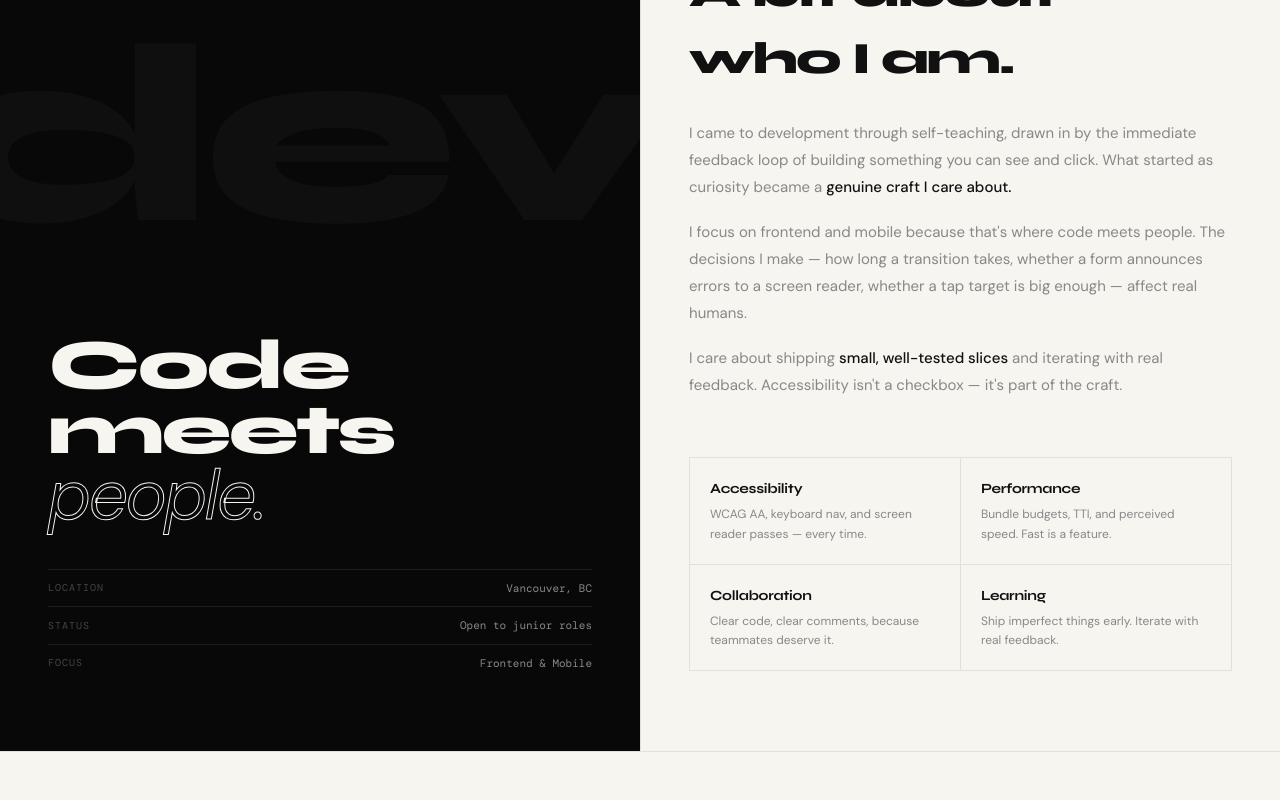
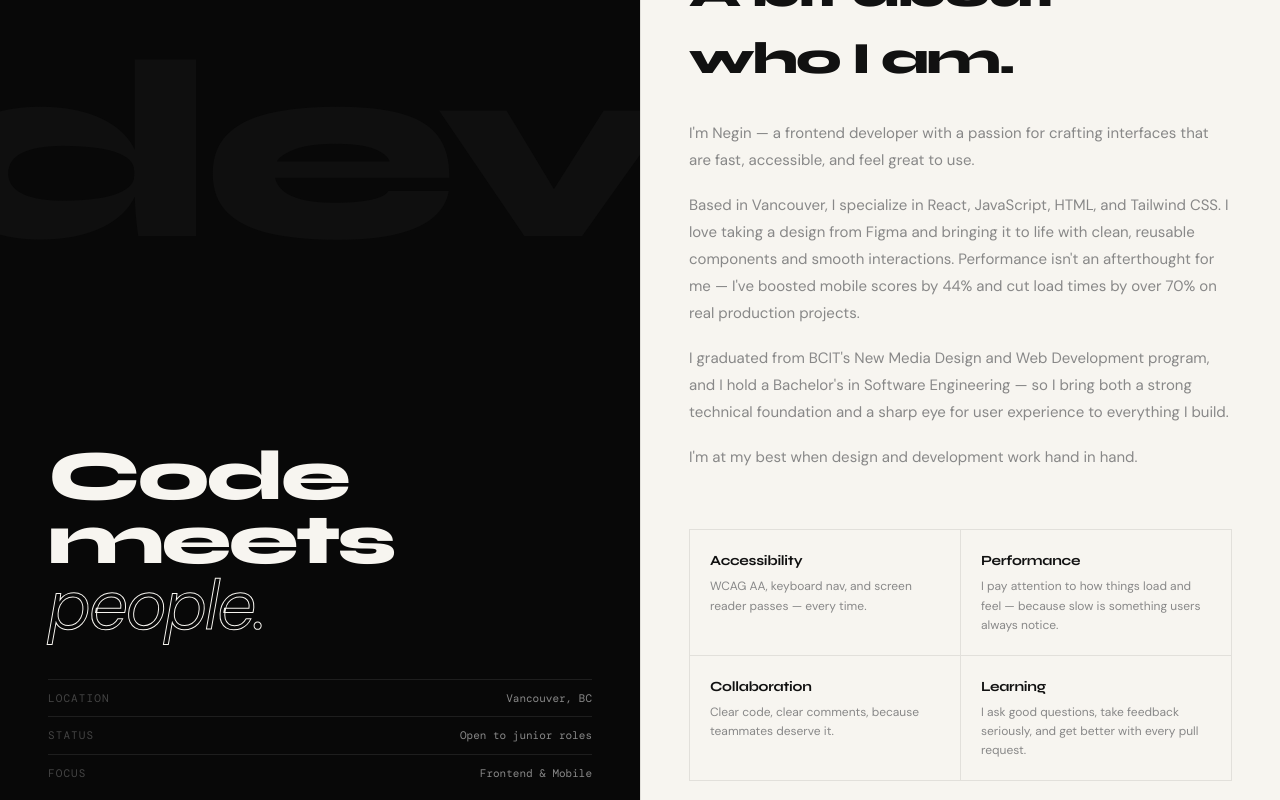
Before and after one commit to Negin-code/dev-portfolio, a React (Vite) app: page / in a window 1280 px wide. Shown: the part 1660-2460 px from the top of the page. Built offline with nearby package versions, Linux system fonts and the light colour scheme; a web font is replaced by a local one.

Commit message:
update the content of About section

```diff
--- a/src/components/About.jsx
+++ b/src/components/About.jsx
@@ -1,8 +1,8 @@
 const VALUES = [
   { title: "Accessibility", text: "WCAG AA, keyboard nav, and screen reader passes — every time." },
-  { title: "Performance",   text: "Bundle budgets, TTI, and perceived speed. Fast is a feature." },
+  { title: "Performance",   text: "I pay attention to how things load and feel — because slow is something users always notice." },
   { title: "Collaboration", text: "Clear code, clear comments, because teammates deserve it." },
-  { title: "Learning",      text: "Ship imperfect things early. Iterate with real feedback." },
+  { title: "Learning",      text: "I ask good questions, take feedback seriously, and get better with every pull request." },
 ];
 
 const META = [
@@ -54,7 +54,7 @@ export default function About() {
               className="flex items-center justify-between pt-2.5"
               style={{ borderTop: "1px solid #1e1e1e" }}
             >
-              <span style={{ fontFamily: "var(--f-mono)", fontSize: 10, color: "#444", letterSpacing: ".1em", textTransform: "uppercase" }}>{label}</span>
+              <span style={{ fontFamily: "var(--f-mono)", fontSize: 11, color: "#444", letterSpacing: ".1em", textTransform: "uppercase" }}>{label}</span>
               <span style={{ fontFamily: "var(--f-mono)", fontSize: 11, color: "#888" }}>{val}</span>
             </div>
           ))}
@@ -87,17 +87,25 @@ export default function About() {
           A bit about<br />who I am.
         </h2>
 
-        <p className="mb-[18px]" style={{ fontSize: 15, color: "var(--muted)", lineHeight: 1.8 }}>
-          I came to development through self-teaching, drawn in by the immediate feedback loop of building something you can see and click. What started as curiosity became a{" "}
-          <strong style={{ color: "var(--ink)", fontWeight: 500 }}>genuine craft I care about.</strong>
+        <p className="mb-4.5" style={{ fontSize: 15, color: "var(--muted)", lineHeight: 1.8 }}>
+          I'm Negin — a frontend developer with a passion for crafting interfaces
+          that are fast, accessible, and feel great to use.
         </p>
-        <p className="mb-[18px]" style={{ fontSize: 15, color: "var(--muted)", lineHeight: 1.8 }}>
-          I focus on frontend and mobile because that's where code meets people. The decisions I make — how long a transition takes, whether a form announces errors to a screen reader, whether a tap target is big enough — affect real humans.
+        <p className="mb-4.5" style={{ fontSize: 15, color: "var(--muted)", lineHeight: 1.8 }}>
+         Based in Vancouver, I specialize in React, JavaScript, HTML, and Tailwind CSS.
+          I love taking a design from Figma and bringing it to life with clean,
+          reusable components and smooth interactions. Performance isn't an
+          afterthought for me — I've boosted mobile scores by 44% and cut load
+          times by over 70% on real production projects.
         </p>
-        <p className="mb-[18px]" style={{ fontSize: 15, color: "var(--muted)", lineHeight: 1.8 }}>
-          I care about shipping{" "}
-          <strong style={{ color: "var(--ink)", fontWeight: 500 }}>small, well-tested slices</strong>{" "}
-          and iterating with real feedback. Accessibility isn't a checkbox — it's part of the craft.
+        <p className="mb-4.5" style={{ fontSize: 15, color: "var(--muted)", lineHeight: 1.8 }}>
+          I graduated from BCIT's New Media Design and Web Development program,
+          and I hold a Bachelor's in Software Engineering — so I bring both a
+          strong technical foundation and a sharp eye for user experience to
+          everything I build.
+        </p>
+        <p className="mb-4.5" style={{ fontSize: 15, color: "var(--muted)", lineHeight: 1.8 }}>
+          I'm at my best when design and development work hand in hand.
         </p>
 
         {/* Values grid */}
```
